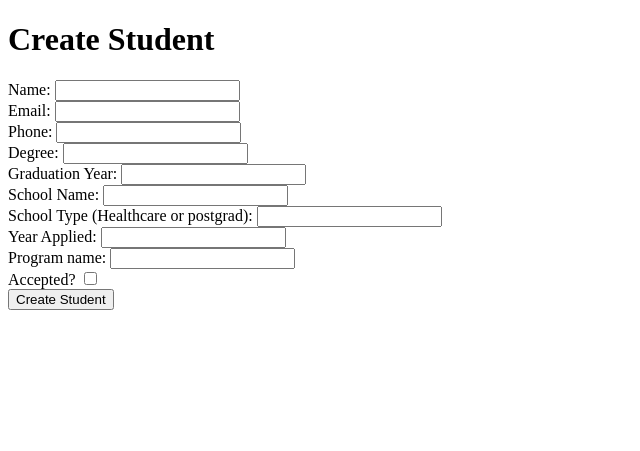
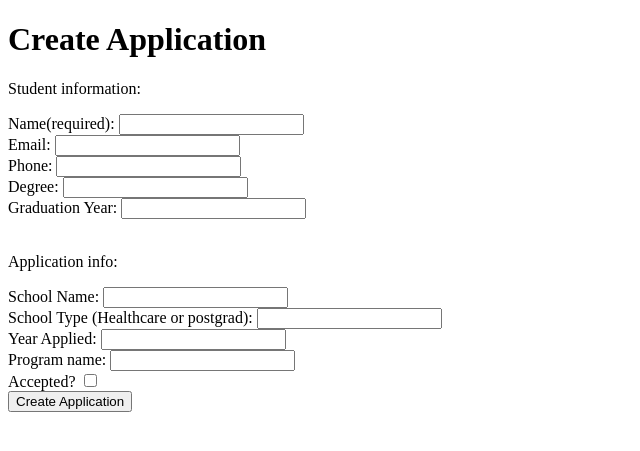
Before and after one commit to mebcool/Gradoutcome, a Flask app: page /createstudent in a window 1280 px wide. Shown: the part 54-505 px from the top of the page, without its empty margins (0-640 px from the left). Run offline with Flask 3, Linux system fonts and the light colour scheme; a user stored in the database is signed in.

Commit message:
Update createstudent.html

```diff
--- a/proto3/templates/createstudent.html
+++ b/proto3/templates/createstudent.html
@@ -1,12 +1,13 @@
 {% extends "base.html" %}
-{% block title %}Create Student{% endblock %}
+{% block title %}Create Application{% endblock %}
 {% block body %}
-    <h1>Create Student</h1>
+    <h1>Create Application</h1>
     {% if error %}
         <p style="color: red;">{{ error }}</p>
     {% endif %}
     <form method="post" action="/createstudent">
-        <label for="name">Name:</label>
+        <p>Student information:</p>
+        <label for="name">Name(required):</label>
         <input type="text" name="name" required><br>
         <label for="email">Email:</label>
         <input type="email" name="email" ><br>
@@ -15,8 +16,8 @@
         <label for="degree">Degree:</label>
         <input type="text" name="degree"><br>
         <label for="graduation_year">Graduation Year:</label>
-        <input type="number" name="graduation_year"><br>
-
+        <input type="number" name="graduation_year"><br><br>
+        <p>Application info:</p>
         <!-- Fields for School Information -->
         <label for="school_name">School Name:</label>
         <input type="text" name="school_name" required><br>
@@ -32,6 +33,6 @@
         <label for="accepted">Accepted?</label>
         <input type="checkbox" name="accepted"><br>
 
-        <button type="submit">Create Student</button>
+        <button type="submit">Create Application</button>
     </form>
 {% endblock %}
```
